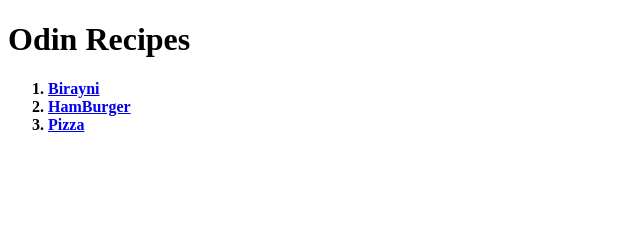
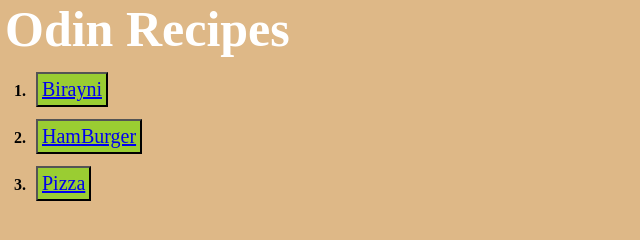
Before and after one commit to Yami4286/odin-recipes, a plain HTML site: page index.html in a window 1280 px wide. Shown: the whole page, without its empty margins (0-640 px from the left). Drawn offline with Linux system fonts and the light colour scheme.

Commit message:
Made a new css file and made the home a little good

```diff
--- a/index.html
+++ b/index.html
@@ -3,13 +3,16 @@
     <head>
         <meta charset="UTF-8">
         <title> My Favourite Dishes</title>
+        <link rel="stylesheet" href="style.css">
     </head>
     <body>
-        <h1>Odin Recipes</h1>
-       <ol><strong>
-        <li> <a href="recipes/arabian-rice.html"  rel="noopener onreferrer">Birayni</a></li>
-        <li>  <a href="recipes/Hamburger.html" rel="noopener onreferrer"> HamBurger</a></li>
-        <li><a href="recipes/Pizza.html"  rel="noopener onreferrer"> Pizza</a></li>
+        <div class="odin">
+        <h1 style="padding-left:5px; font-size: 50px; color: white;">Odin Recipes</h1>
+       <ol class="od"><strong>
+        <li> <button class="butt "><a href="recipes/arabian-rice.html"  rel="noopener onreferrer">Birayni</a></button></li>
+        <li>  <button class="butt "> <a href="recipes/Hamburger.html" rel="noopener onreferrer"> HamBurger</a> </button></li>
+        <li ><button class="butt"><a href="recipes/Pizza.html"  rel="noopener onreferrer"> Pizza</a> </button></li>
        </ol> </strong>
+       </div>
     </body>
 </html>
--- /dev/null
+++ b/style.css
@@ -0,0 +1,19 @@
+*{
+    padding:0;
+    margin:0;
+    box-sizing: border-box;
+}
+body{
+    background-color: burlywood;
+}
+.butt{
+    font-family: "Times New Roman", sans-serif;
+    padding: 4px;
+    background-color: yellowgreen;
+    margin: 6px;
+    font-size: 20px;
+}
+.odin .od{
+   margin:8px;
+    padding-left: 22px;
+}
```
Also changed, not shown: 1 other file.
